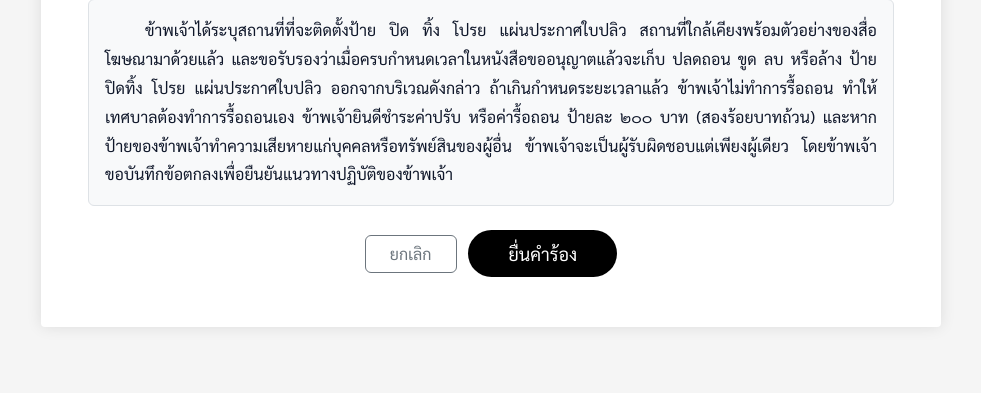
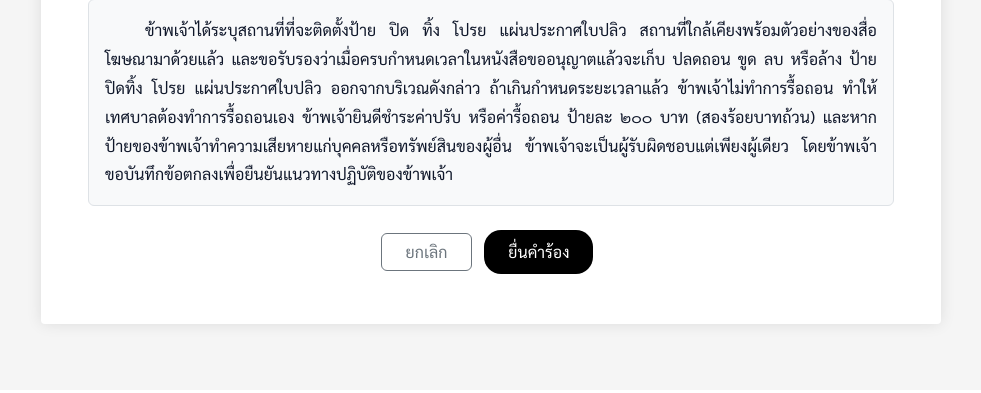
Before and after one commit to Ryuuichi999/projectfinal2026, a PHP site: page /Project2026/users/request_form.php in a window 1280 px wide. Shown: the part 1653-2046 px from the top of the page, without its empty margins (279-1260 px from the left). After the commit the page ends 1986 px from the top, so only its background shows below. Run offline with PHP 8.4, Linux system fonts and the light colour scheme; the visitor is signed in with stand-in values (Sample User, id 1); data that the repository does not hold is empty; some libraries are stand-ins or nearby versions.

```diff
--- a/login.php
+++ b/login.php
@@ -51,7 +51,7 @@ if (isset($_POST['login'])) {
     <div class="glass-card fade-in-up">
         <div class="text-center">
             <!-- Logo (Optional) -->
-            <img src="image/logosila.jpg" alt="Logo" class="rounded-circle shadow-sm mb-3" width="80">
+            <img src="image/logosila.png" alt="Logo" class="rounded-circle shadow-sm mb-3" width="80">
             <h5 class="mb-3">เว็บไซต์ขออนุญาตติดตั้งป้ายชั่วคราว</h5>
         </div>
 
--- a/users/request_form.php
+++ b/users/request_form.php
@@ -266,8 +266,8 @@ if (isset($_POST['submit'])) {
             background-color: #000;
             color: white;
             padding: 10px 40px;
-            border-radius: 30px;
-            font-size: 18px;
+            border-radius: 17px;
+            font-size: 16px;
             border: none;
             transition: all 0.3s;
         }
@@ -431,7 +431,7 @@ if (isset($_POST['submit'])) {
                             </p>
                         </div>
                         <a href="index.php" class="btn btn-outline-secondary px-4 me-2">ยกเลิก</a>
-                        <button type="submit" name="submit" class="btn btn-submit">ยื่นคำร้อง</button>
+                        <button type="submit" name="submit" class="btn btn-submit px-4 me-2">ยื่นคำร้อง</button>
                     </div>
                 </div>
 
```
Also changed, not shown: employee/issue_receipt.php (line endings or trailing spaces), image/ตราครุฑ.png (added).
